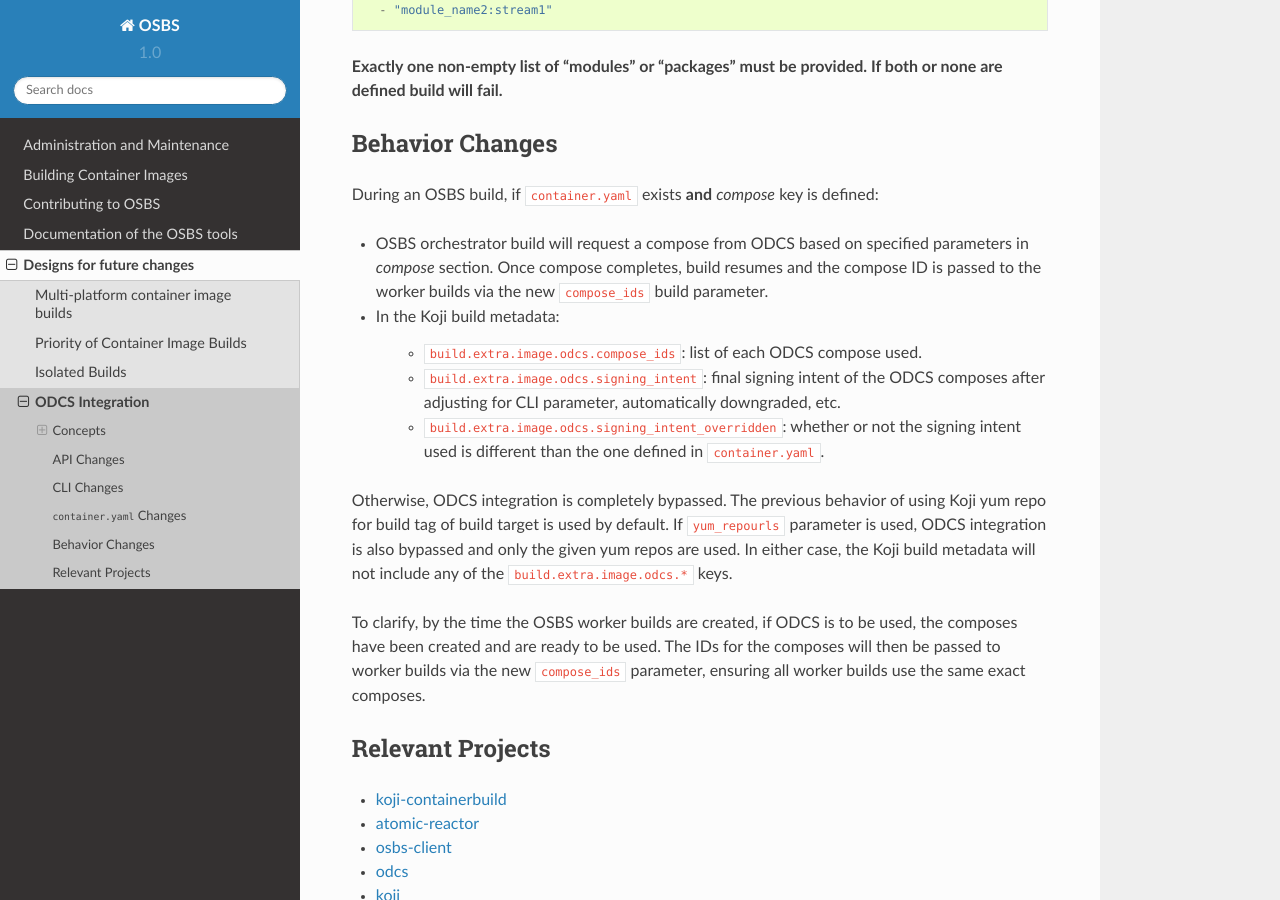
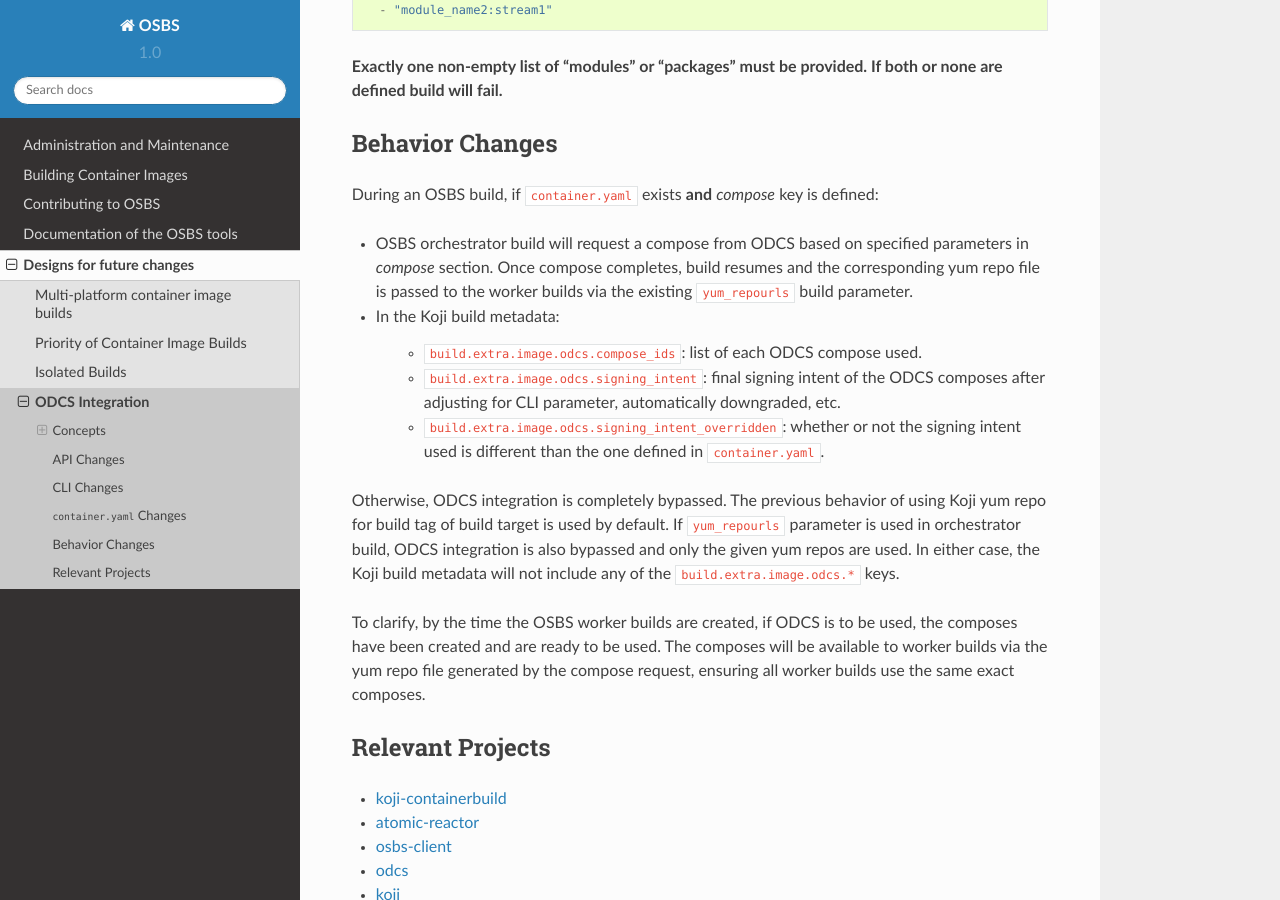
Before and after one commit to containerbuildsystem/osbs-docs, a Sphinx documentation site: the page built from docs/odcs.rst, in a window 1280 px wide and 900 px high, scrolled down 4093 px. Built offline with Sphinx 7.4.7 and the Read the Docs theme 2.0.0, drawn with Linux system fonts in a browser that asks for light colours.

Commit message:
odcs: use yum_repourls
If we pass compose_ids to worker builds, it also implies that
signing_intent must also be passed along. Since we want to
validate the signing intent used, this requires having
worker clusters aware of available signing intents. It also
duplicates the effort in such validation. This change takes
ODCS integration away from worker builds by preferring the
existing yum_repourls parameter.

Signed-off-by: Luiz Carvalho <lucarval@redhat.com>

```diff
--- a/docs/odcs.rst
+++ b/docs/odcs.rst
@@ -216,9 +216,9 @@
 defined:
 
 - OSBS orchestrator build will request a compose from ODCS based on specified
-  parameters in *compose* section. Once compose completes, build resumes and
-  the compose ID is passed to the worker builds via the new ``compose_ids``
-  build parameter.
+  parameters in *compose* section. Once compose completes, build resumes and the
+  corresponding yum repo file is passed to the worker builds via the existing
+  ``yum_repourls`` build parameter.
 
 - In the Koji build metadata:
 
@@ -234,14 +234,14 @@
 
 Otherwise, ODCS integration is completely bypassed. The previous behavior of
 using Koji yum repo for build tag of build target is used by default. If
-``yum_repourls`` parameter is used, ODCS integration is also bypassed and only
-the given yum repos are used. In either case, the Koji build metadata will not
-include any of the ``build.extra.image.odcs.*`` keys.
+``yum_repourls`` parameter is used in orchestrator build, ODCS integration is
+also bypassed and only the given yum repos are used. In either case, the Koji
+build metadata will not include any of the ``build.extra.image.odcs.*`` keys.
 
 To clarify, by the time the OSBS worker builds are created, if ODCS is to be
-used, the composes have been created and are ready to be used. The IDs for the
-composes will then be passed to worker builds via the new ``compose_ids``
-parameter, ensuring all worker builds use the same exact composes.
+used, the composes have been created and are ready to be used. The composes will
+be available to worker builds via the yum repo file generated by the compose
+request, ensuring all worker builds use the same exact composes.
 
 Relevant Projects
 -----------------
```
